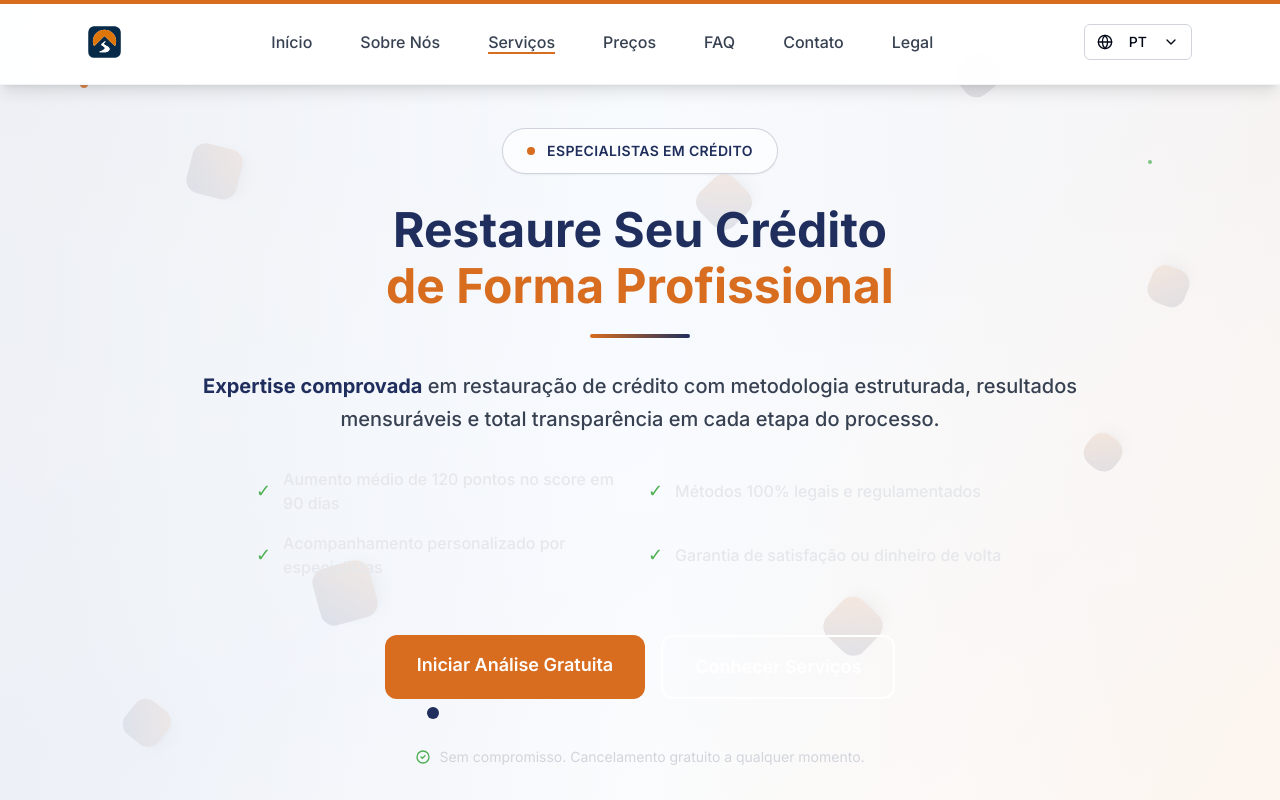
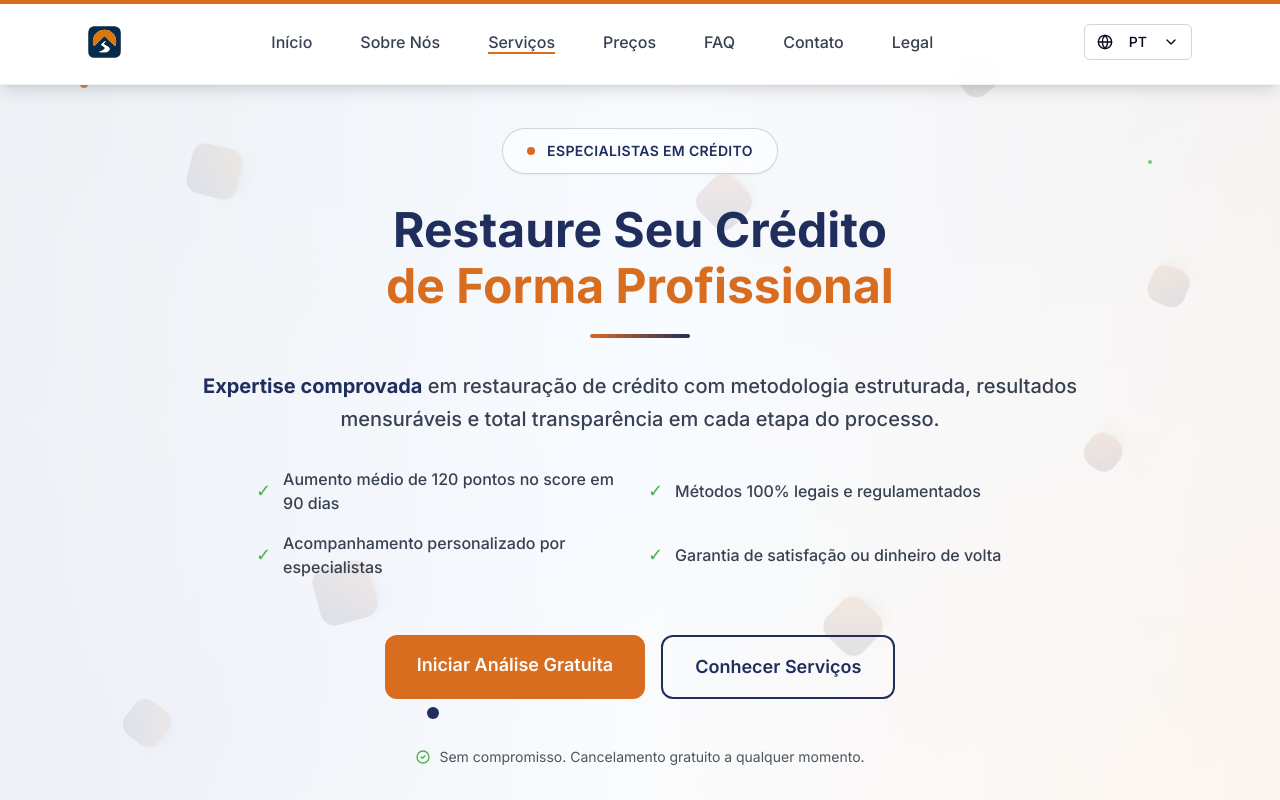
Before and after one commit to BrunoCstr/fixcreditpath, a Next.js app: page /servicos in a window 1280 px wide. Shown: the top 800 px of the page. Built offline with nearby package versions, Linux system fonts and the light colour scheme.

Commit message:
Update benefits and CTAs colors for light background
cgen-2003176deb254b17bea8119f19b71348

```diff
--- a/app/servicos/page.tsx
+++ b/app/servicos/page.tsx
@@ -164,7 +164,7 @@ export default function ServicesPage() {
                         initial={{ opacity: 0, x: -20 }}
                         animate={{ opacity: 1, x: 0 }}
                         transition={{ duration: 0.5, delay: 0.8 + index * 0.1 }}
-                        className="flex items-center text-gray-200 font-medium"
+                        className="flex items-center text-gray-700 font-medium"
                       >
                         <span className="text-[#4CAF50] mr-3 text-lg">✓</span>
                         {benefit.replace("✓ ", "")}
@@ -194,12 +194,12 @@ export default function ServicesPage() {
                       href="#servicos"
                       whileHover={{
                         scale: 1.02,
-                        borderColor: "#ffffff",
-                        backgroundColor: "#ffffff",
-                        color: "#1F2E5C",
+                        borderColor: "#1F2E5C",
+                        backgroundColor: "#1F2E5C",
+                        color: "#ffffff",
                       }}
                       whileTap={{ scale: 0.98 }}
-                      className="border-2 border-white text-white px-8 py-4 rounded-xl text-lg font-semibold transition-all duration-300 text-center hover:border-white"
+                      className="border-2 border-[#1F2E5C] text-[#1F2E5C] px-8 py-4 rounded-xl text-lg font-semibold transition-all duration-300 text-center hover:border-[#1F2E5C]"
                     >
                       Conhecer Serviços
                     </motion.a>
@@ -210,7 +210,7 @@ export default function ServicesPage() {
                     initial={{ opacity: 0 }}
                     animate={{ opacity: 1 }}
                     transition={{ duration: 0.6, delay: 1.4 }}
-                    className="flex items-center justify-center gap-2 text-sm text-gray-300 pt-4"
+                    className="flex items-center justify-center gap-2 text-sm text-gray-600 pt-4"
                   >
                     <svg
                       className="w-4 h-4 text-[#4CAF50]"
```
